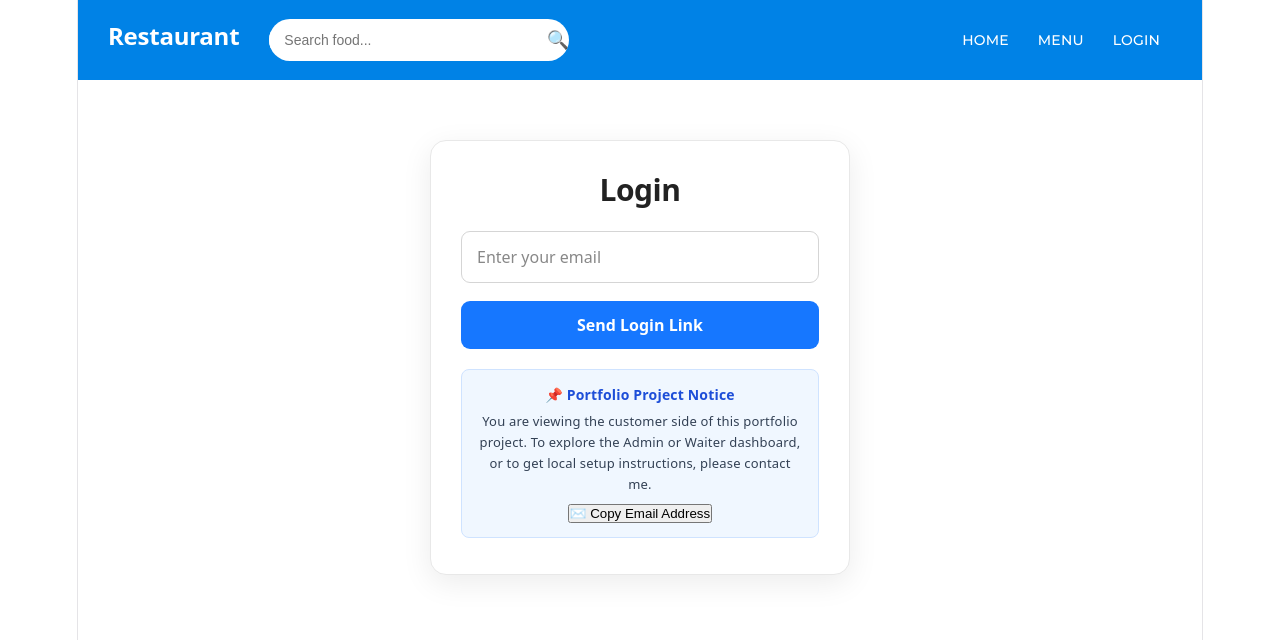
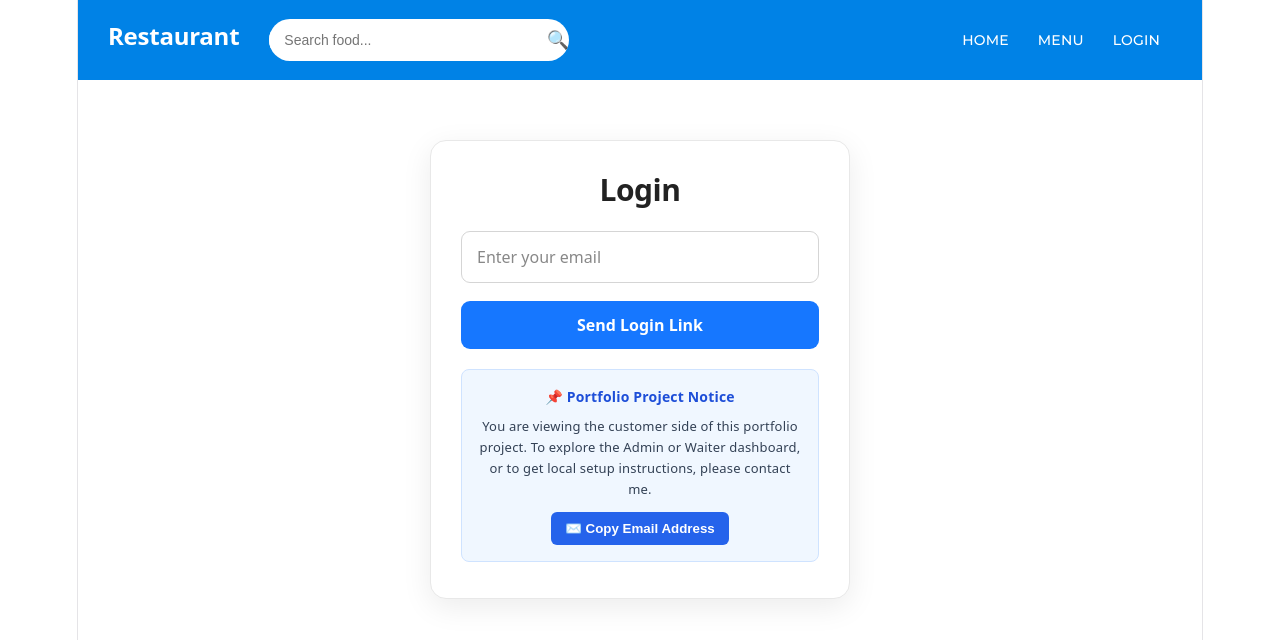
Before and after one commit to girish200097/restaurant-management-system, a React (Vite) app in the folder frontend/: page / in a window 1280 px wide. Shown: the top 640 px of the page. Built offline with nearby package versions, Linux system fonts and the light colour scheme; no server answers.

Commit message:
Add copy email button to project notice

```diff
--- a/frontend/src/pages/user/Login.css
+++ b/frontend/src/pages/user/Login.css
@@ -177,3 +177,39 @@
 .project-demo-notice a:hover {
     text-decoration: underline;
 }
+
+.project-demo-notice {
+    margin-top: 20px;
+    padding: 16px;
+    background: #f0f7ff;
+    border: 1px solid #cfe3ff;
+    border-radius: 8px;
+    color: #334155;
+    font-size: 13px;
+    line-height: 1.6;
+}
+
+.project-demo-notice strong {
+    display: block;
+    margin-bottom: 8px;
+    color: #1d4ed8;
+    font-size: 14px;
+}
+
+.project-demo-notice p {
+    margin-bottom: 12px;
+}
+
+.project-demo-notice button {
+    padding: 9px 14px;
+    border: none;
+    border-radius: 6px;
+    background: #2563eb;
+    color: white;
+    font-weight: 600;
+    cursor: pointer;
+}
+
+.project-demo-notice button:hover {
+    background: #1d4ed8;
+}
```
